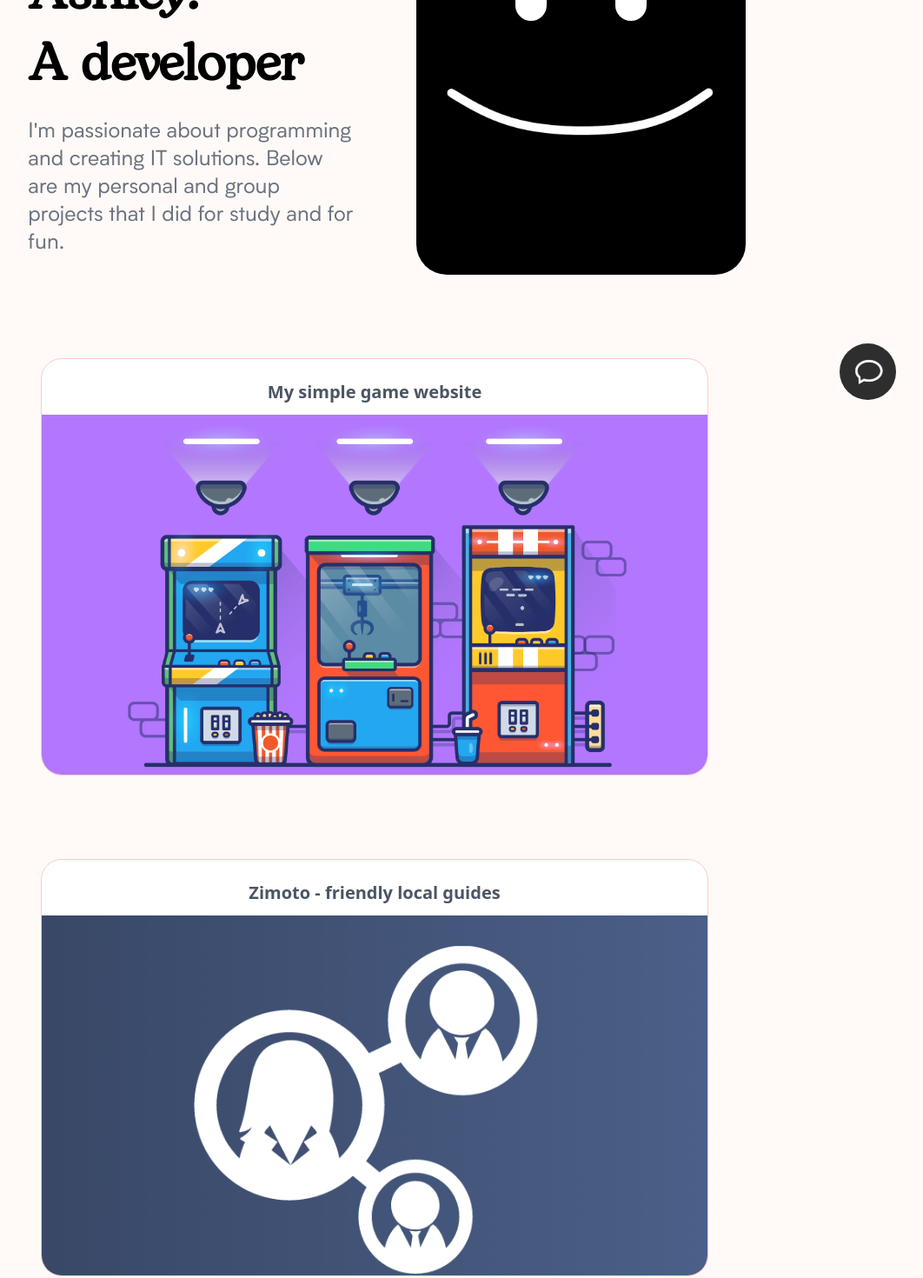
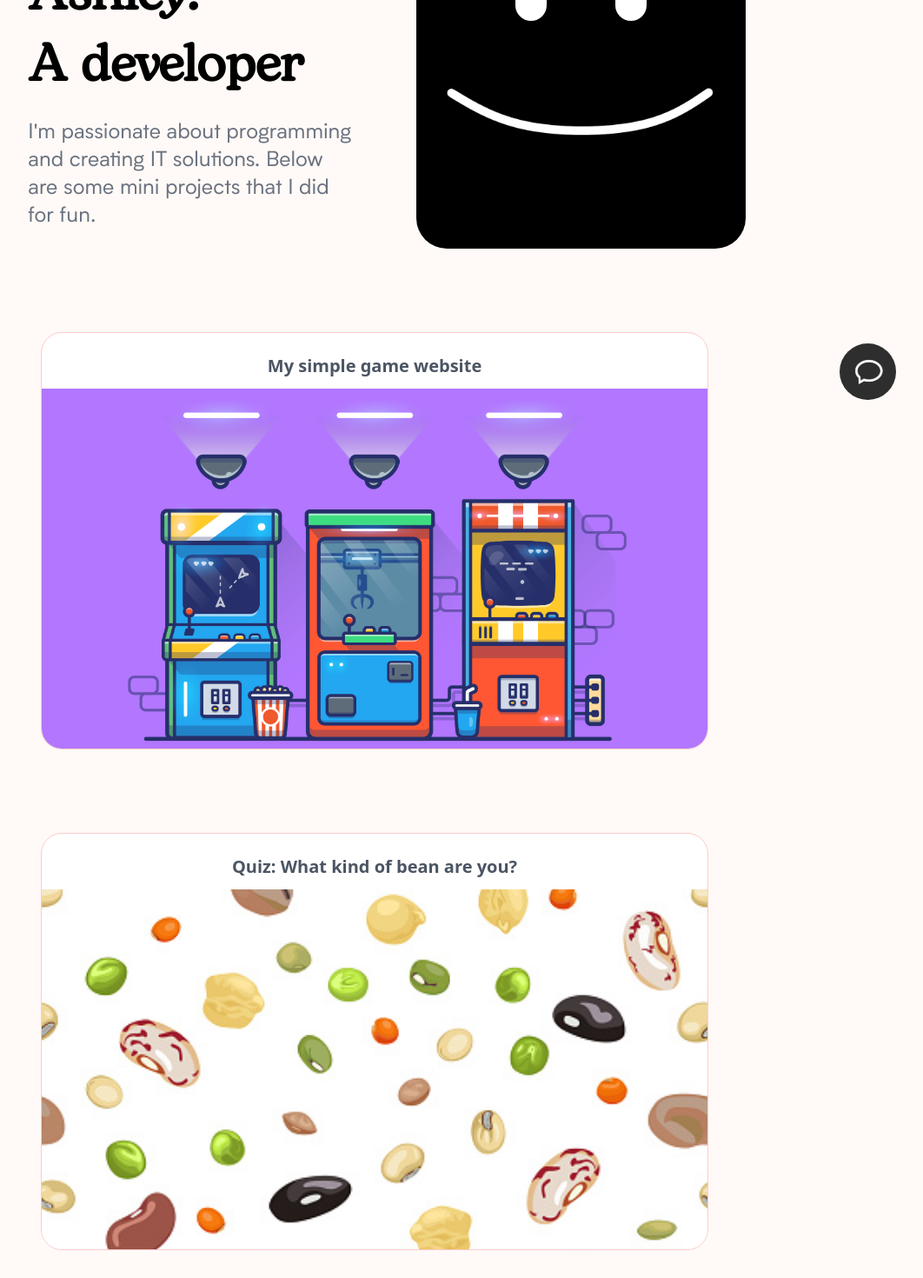
Before and after one commit to ashleycao12/my-website, a Vue app: page / in a window 1280 px wide. Shown: the part 300-1770 px from the top of the page at 87% size, without its empty margins (209-1271 px from the left). Built offline with nearby package versions, Linux system fonts and the light colour scheme.

Commit message:
Revert "add zimoto project"
This reverts commit 83f4eecfca74789ff64cb8752b203a5d1e3e0da6.

```diff
--- a/src/views/HomeView.vue
+++ b/src/views/HomeView.vue
@@ -5,7 +5,7 @@
     <div class="text-center lg:text-left lg:w-1/2 mx-7 flex flex-col justify-center">
       <h1 class="text-3xl sm:text-6xl font-bogart font-semibold sm:leading-snug">Hi. I'm Ashley.</h1>
       <h1 class="text-3xl sm:text-6xl font-bogart font-semibold sm:leading-snug">A developer</h1>
-      <p class="text-left font-biotif text-gray-500 md:text-2xl my-5">I'm passionate about programming and creating IT solutions. Below are my personal and group projects that I did for study and for fun.</p>
+      <p class="text-left font-biotif text-gray-500 md:text-2xl my-5">I'm passionate about programming and creating IT solutions. Below are some mini projects that I did for fun.</p>
     </div>
 
     <!-- gif -->
@@ -28,18 +28,7 @@
       </div>
     </div>
   </a>
-
-   <!--project -->
-   <a href="https://zimoto.devacademy.online/">
-    <div class="bg-white h-56 sm:h-72 lg:h-[30rem] w-5/6 md:w-3/5 max-w-3xl mx-auto my-24 rounded-3xl overflow-hidden border border-red-200 hover:shadow-2xl transition ease duration-300">
-      <div class="cursor-pointer hover:-translate-y-3 transition ease duration-300">
-        <h3 class="pb-3 pt-6 sm:text-xl text-center font-bold text-gray-600"> Zimoto - friendly local guides </h3>
-        <img class="projectImg object-fit w-full" src="@/assets/zimoto.png" alt="arcade">
-      </div>
-    </div>
-  </a>
-
-  <!-- project  -->
+  <!-- project 2 -->
   <div class="bg-white h-56 sm:h-72 lg:h-[30rem] w-5/6 md:w-3/5 max-w-3xl mx-auto my-24 rounded-3xl overflow-hidden border border-red-200 hover:shadow-2xl transition ease duration-300" @click= "goQuiz">
     <!-- project content (so it can move up when hover)-->
     <div class="cursor-pointer hover:-translate-y-3 transition ease duration-300">
```
Also changed, not shown: src/assets/zimoto.png (deleted).
